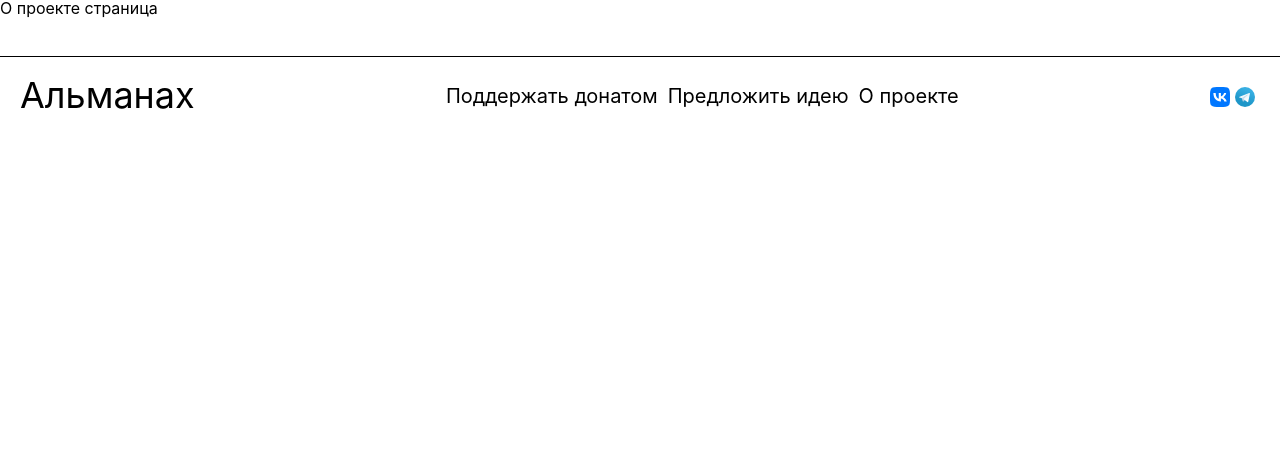
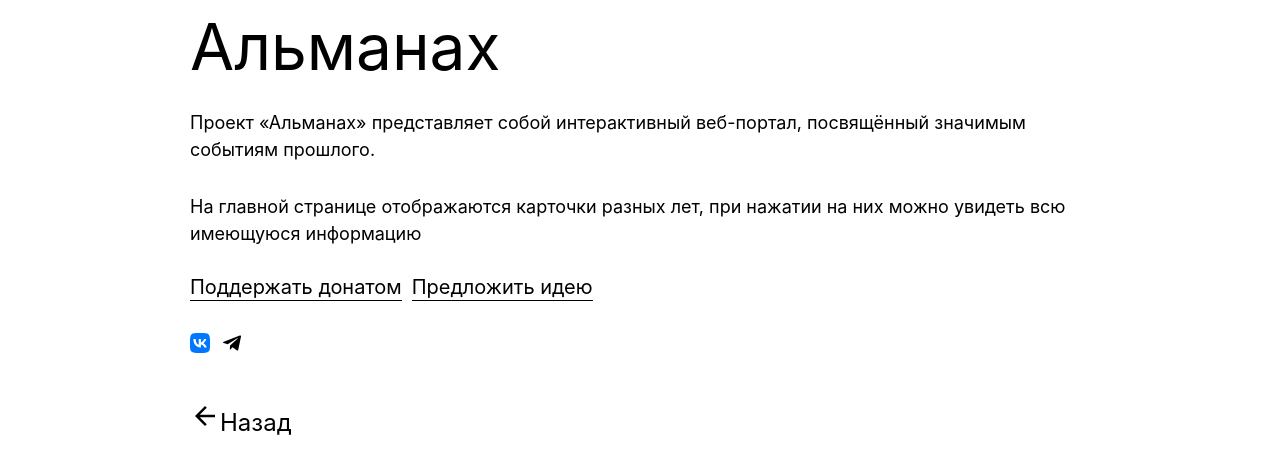
Before and after one commit to backintimeweb/frontend, a React (Vite) app: page /about in a window 1280 px wide. Shown: the top 474 px of the page. Built offline with nearby package versions, Linux system fonts and the light colour scheme; a web font is replaced by a local one.

Commit message:
added new style and changed about page

```diff
--- a/src/App.jsx
+++ b/src/App.jsx
@@ -2,7 +2,6 @@ import { BrowserRouter, Navigate, Route, Routes } from "react-router-dom";
 import "./App.scss";
 import { MainPage } from "./pages/MainPage";
 import { YearPage } from "./pages/YearPage";
-import { Footer } from "./components/Footer/Footer";
 import { AboutPage } from "./pages/AboutPage";
 
 function App() {
@@ -16,7 +15,6 @@ function App() {
           <Route path="/about" Component={AboutPage} />
           <Route path="*" element={<Navigate to="/years" />} />
         </Routes>
-        <Footer/>
       </BrowserRouter>
     </>
   );
--- a/src/App.scss
+++ b/src/App.scss
@@ -151,8 +151,68 @@
     }
   }
 
-  @media (max-width: 525px) {
+  @media (max-width: 700px) {
     padding: 20px;
+  }
+}
+
+.about {
+  width: 100%;
+  max-width: 900px;
+  margin: 0 auto;
+  padding-top: 15px;
+  padding-bottom: 15px;
+
+  &__title {
+    font-size: 64px;
+  }
+
+
+  &__text {
+    margin-top: 30px;
+    font-size: 18px;
+    line-height: 1.5;
+  }
+
+  &__list {
+    display: flex;
+    align-items: center;
+    font-size: 20px;
+    margin-top: 30px;
+    &__link {
+      display: block;
+      transition: all 0.3s ease-in-out;
+      padding-bottom: 3px;
+      border-bottom: 1px solid black;
+
+      &:not(:last-child) {
+        margin-right: 10px;
+      }
+      &:hover {
+        opacity: .7;
+      }
+    }
+  }
+
+  &__back {
+    display: block;
+    margin-top: 40px;
+    font-size: 24px;
+    transition: all 0.3s ease-in-out;
+    &:hover {
+      opacity: .7;
+    }
+  }
+
+  @media (max-width: 900px) {
+    padding-left: 20px;
+    padding-right: 20px;
+  }
+
+  @media (max-width: 432px) {
+    &__list {
+      font-size: 16px;
+    }
   }
 }
 
@@ -160,7 +220,8 @@
   width: 100%;
   max-width: 900px;
   margin: 0 auto;
-  padding-top: 35px;
+  padding-top: 15px;
+  padding-bottom: 15px;
 
   &__loader {
     width: 100%;
@@ -179,6 +240,22 @@
     justify-content: space-around;
   }
 
+  &__about {
+    display: flex;
+    align-items: center;
+
+    transition: all 0.3s ease-in-out;
+    &:hover {
+      opacity: .7;
+    }
+  }
+
+  &__flexcont {
+    display: flex;
+    align-items: flex-end;
+    justify-content: space-between;
+  }
+
 
   @media (max-width: 750px) {
     padding: 30px;
@@ -190,6 +267,16 @@
     &__list {
       flex-direction: column;
       align-items: center;
+    }
+
+
+    &__flexcont {
+      display: block;
+
+    }
+
+    &__about {
+      margin-top: 10px;
     }
   }
 }
--- a/src/components/Footer/Footer.jsx
+++ /dev/null
@@ -1,49 +0,0 @@
-import { NavLink } from "react-router-dom";
-import s from "./Footer.module.scss";
-import { Vk } from "../UI/vk";
-import { Telegram } from "../UI/telegram";
-
-export const Footer = () => {
-  return (
-    <header className={s.footer}>
-      <NavLink to="/years" className={s.footer__title} href="#">
-        Альманах
-      </NavLink>
-
-      <div className={s.footer__list}>
-        <a
-          href="https://pay.cloudtips.ru/p/dbc8ae55"
-          target="blank"
-          className={s.footer__list__link}
-        >
-          Поддержать донатом
-        </a>
-
-        <a
-          href="https://forms.gle/AmJiosU4S5w6o1m28"
-          target="blank"
-          className={s.footer__list__link}
-        >
-          Предложить идею
-        </a>
-
-        <NavLink className={s.footer__list__link} to="/about">
-          О проекте
-        </NavLink>
-      </div>
-
-      <ul className={s.footer__social}>
-        <li className={s.footer__social__item}>
-          <a href="https://vk.com/chuchmanovthefirst" target="blank">
-            <Vk />
-          </a>
-        </li>
-        <li className={s.footer__social__item}>
-          <a href="https://t.me/oliceglad" target="blank">
-            <Telegram />
-          </a>
-        </li>
-      </ul>
-    </header>
-  );
-};
--- a/src/components/Footer/Footer.module.scss
+++ /dev/null
@@ -1,84 +0,0 @@
-
-
-.footer {
-  display: flex;
-  justify-content: space-between;
-  margin-top: 40px;
-  border-top: 1px solid black;
-  padding: 20px;
-  background-color: white;
-  transition: all 0.3s ease-in-out;
-
-  &__title {
-    display: block;
-    font-size: 36px;
-    transition: all 0.3s ease-in-out;
-    &:hover {
-      opacity: .7;
-    }
-  }
-
-  &__list {
-    display: flex;
-    align-items: center;
-    font-size: 20px;
-    &__link {
-      display: block;
-      transition: all 0.3s ease-in-out;
-
-      &:not(:last-child) {
-        margin-right: 10px;
-      }
-      &:hover {
-        opacity: .7;
-      }
-    }
-
-    @media (max-width: 731px) {
-      display: block;
-
-      &__link {
-        margin-top: 20px;
-
-        &:first-child {
-          margin-right: 0;
-        }
-      }
-    }
-  }
-
-  &__social {
-    display: flex;
-
-    margin-top: 10px;
-
-    &__item {
-      & a svg path {
-        opacity: 1;
-        transition: all 0.3s ease-in-out;
-        -webkit-transition: all 0.5s ease-in-out;
-      }
-
-      & a:hover {
-        & svg {
-          path {
-            opacity: 0.5;
-          }
-        }
-      }
-      &:last-child {
-        margin-left: 5px;
-      }
-    }
-
-    @media (max-width: 731px) {
-      margin-top: 20px;
-      justify-content: center;
-    }
-  }
-
-  @media (max-width: 731px) {
-    display: block;
-    text-align: center;
-  }
-}
--- a/src/pages/AboutPage.jsx
+++ b/src/pages/AboutPage.jsx
@@ -1,5 +1,56 @@
+import ArrowBackIcon from "@mui/icons-material/ArrowBack";
+import { Telegram } from "@mui/icons-material";
+import { Vk } from "../components/UI/vk";
+import { NavLink } from "react-router-dom";
+
 export const AboutPage = () => {
-    return (<div>
-        О проекте страница
-    </div>)
-}
+  return (
+    <div className="about">
+      <h2 className="about__title">Альманах</h2>
+      <p className="about__text">
+        Проект «Альманах» представляет собой интерактивный веб-портал,
+        посвящённый значимым событиям прошлого.
+      </p>
+      <p className="about__text">
+        На главной странице отображаются карточки разных лет, при нажатии на них
+        можно увидеть всю имеющуюся информацию
+      </p>
+
+      <div className="about__list">
+        <a
+          href="https://pay.cloudtips.ru/p/dbc8ae55"
+          target="blank"
+          className="about__list__link"
+        >
+          Поддержать донатом
+        </a>
+
+        <a
+          href="https://forms.gle/AmJiosU4S5w6o1m28"
+          target="blank"
+          className="about__list__link"
+        >
+          Предложить идею
+        </a>
+      </div>
+
+      <ul className="about__list">
+        <li className="about__list__link" style={{ border: "none" }}>
+          <a href="https://vk.com/chuchmanovthefirst" target="blank">
+            <Vk />
+          </a>
+        </li>
+        <li className="about__list__link" style={{ border: "none" }}>
+          <a href="https://t.me/oliceglad" target="blank">
+            <Telegram />
+          </a>
+        </li>
+      </ul>
+
+      <NavLink to="/years" className="about__back">
+        <ArrowBackIcon sx={{width: "30px", height: "30px"}}/>
+        Назад
+      </NavLink>
+    </div>
+  );
+};
--- a/src/pages/MainPage.jsx
+++ b/src/pages/MainPage.jsx
@@ -1,5 +1,6 @@
 import { Card } from "../components/Card/Card";
-import { useNavigate } from "react-router-dom";
+import InfoIcon from "@mui/icons-material/Info";
+import { NavLink, useNavigate } from "react-router-dom";
 import { useGetAllPostsQuery } from "../api/posts";
 import { reverseList } from "../utils/helpers";
 import { Loader } from "../components/UI/loader";
@@ -16,7 +17,15 @@ export const MainPage = ({ children }) => {
 
   return (
     <div className="main">
-      <h2 className="main__title">Альманах</h2>
+      <div className="main__flexcont">
+        <h2 className="main__title">Альманах</h2>
+
+        <NavLink to="/about" className="main__about">
+          О проекте
+          <InfoIcon sx={{marginLeft: "10px"}}/>
+        </NavLink>
+      </div>
+
       {/* <input type="text" /> */}
       <div className="main__list">
         {years ? (
@@ -29,7 +38,7 @@ export const MainPage = ({ children }) => {
           ))
         ) : isLoading ? (
           <div className="main__loader">
-            <Loader width={"100px"} height="100px"/>
+            <Loader width={"100px"} height="100px" />
           </div>
         ) : null}
       </div>
```
